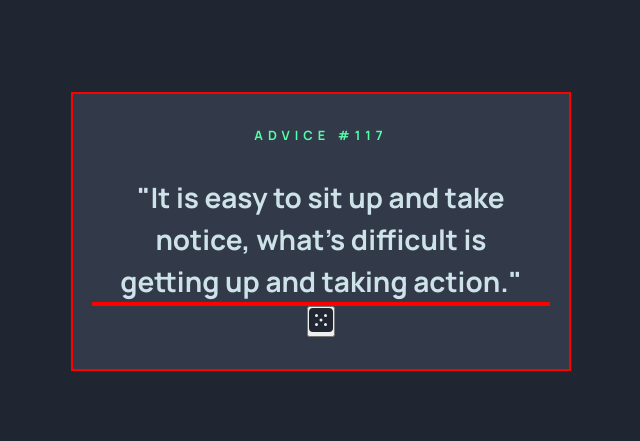
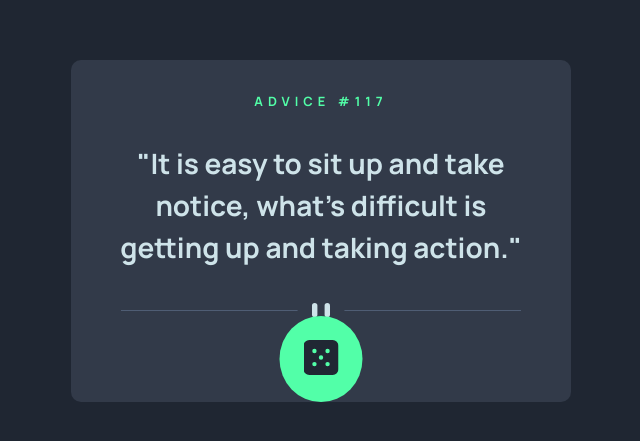
Before and after one commit to shekinahwebdev/ADVICE-GENERATOR-APP-MAIN, a React (Vite) app: page / in a window 1280 px wide. Shown: the part 169-610 px from the top of the page, without its empty margins (319-959 px from the left). Built offline with nearby package versions, Linux system fonts and the light colour scheme; a web font is replaced by a local one.

Commit message:
Add padding and aligment to the paragraph element

```diff
--- a/src/App.css
+++ b/src/App.css
@@ -25,12 +25,12 @@ body {
 }
 
 .main_app {
-  border: 2px solid red;
   background-color: var(--Blue-900);
   text-align: center;
-  padding: 2rem 1.2rem;
+  padding: 2rem 0rem;
   max-width: 500px;
   width: 100%;
+  border-radius: 10px;
 }
 
 .main_title {
@@ -43,12 +43,32 @@ body {
 .main_subtitle {
   font-size: 28px;
   color: var(--Blue-200);
-  padding: 0rem 1rem;
+  padding: 0rem 3rem;
   margin-top: 2rem;
   font-weight: bold;
   line-height: 1.5;
 }
 
 .divider {
-  border: 2px solid red;
+  padding: 2rem 0rem 3rem;
 }
+
+.divider_pattern {
+  width: 80%;
+}
+
+.dice_button_icon {
+  width: 35px;
+}
+
+.switch_button {
+  border: none;
+  outline: none;
+  padding: 1.5rem;
+  background-color: var(--Green-300);
+  border-radius: 50%;
+  position: absolute;
+  transform: translate(-50%, -50%);
+  top: 66%;
+  cursor: pointer;
+}
--- a/src/App.tsx
+++ b/src/App.tsx
@@ -13,11 +13,16 @@ const App = () => {
         <picture>
           <source
             media="(min-width: 768px)"
-            srcSet="/images/pattern-divider-desktop.svg"
+            srcSet="/assets/images/pattern-divider-desktop.svg"
           />
           <source
             media="(max-width: 767px)"
-            srcSet="/images/pattern-divider-mobile.svg"
+            srcSet="/assets/images/pattern-divider-mobile.svg"
+          />
+          <img
+            src="/assets/images/pattern-divider-desktop.svg"
+            alt="divider pattern"
+            className="divider_pattern"
           />
         </picture>
       </div>
```
